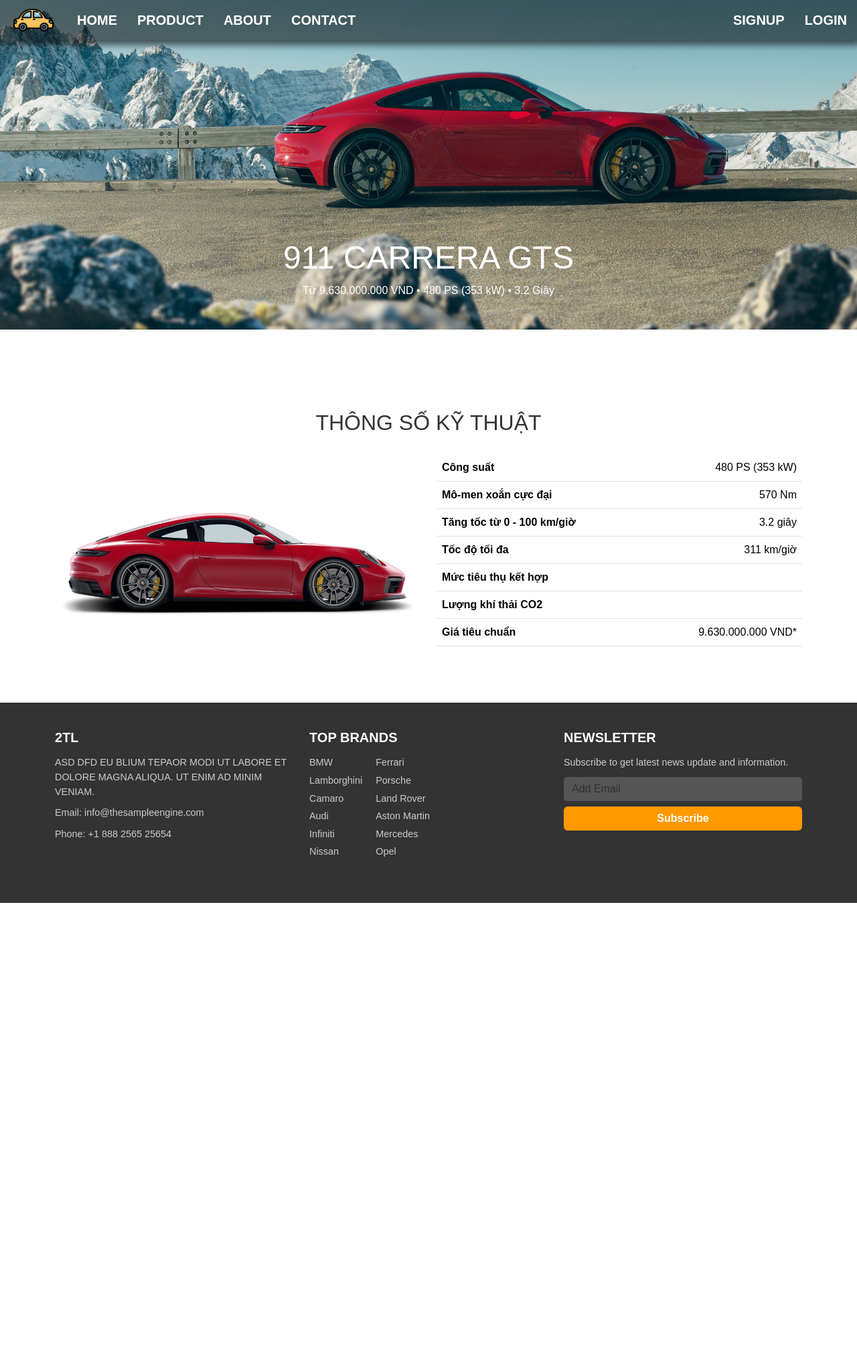
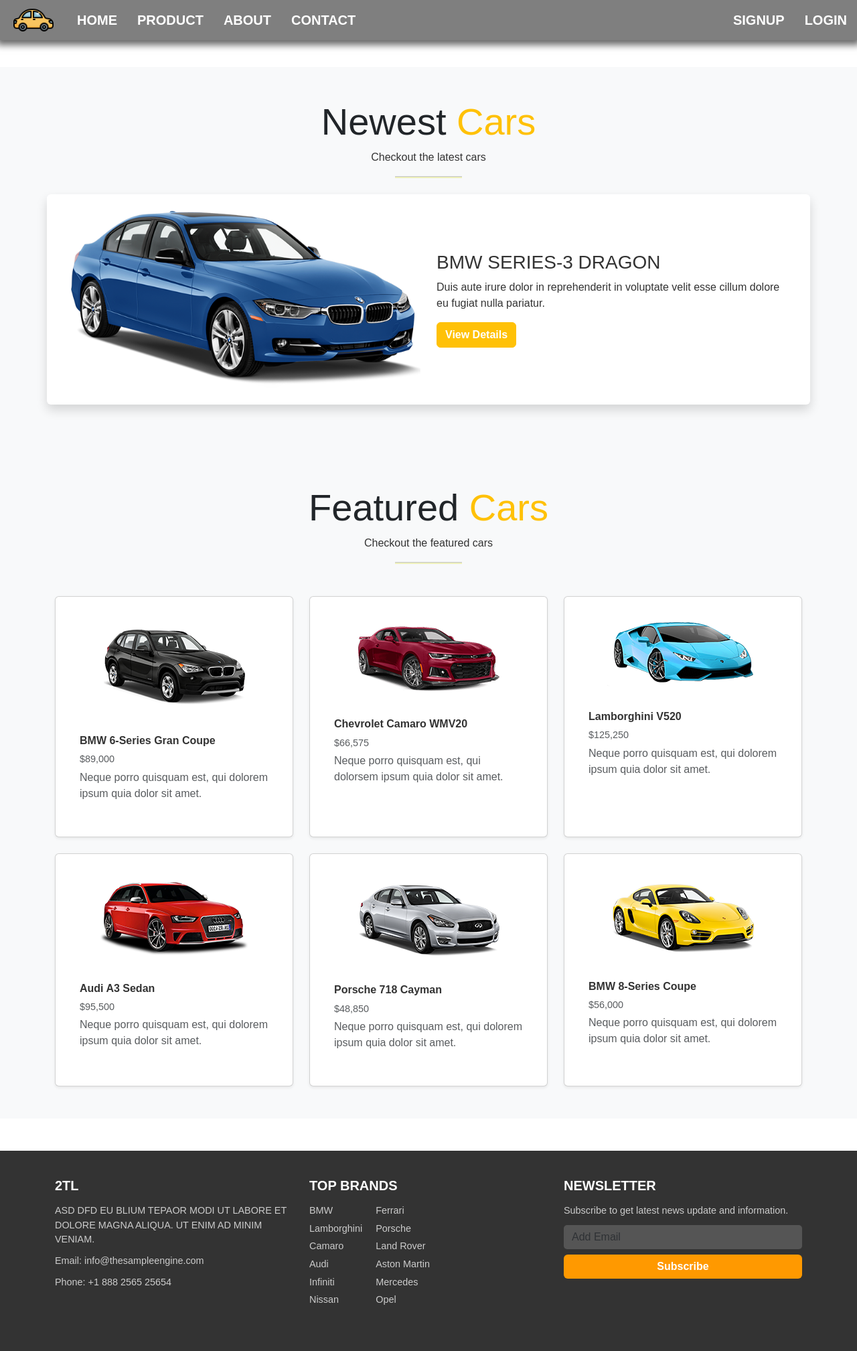
Before and after one commit to ducnhat24/WAD_GA03, a Node server app: page /product in a window 1280 px wide. Shown: the whole page at 67% size. Before the commit the page ends 1348 px from the top, so only its background shows below. Run offline with Node 20, Linux system fonts and the light colour scheme; some libraries are stand-ins or nearby versions; some web fonts are replaced.

Commit message:
handle routing with handlebars files

```diff
--- a/src/index.js
+++ b/src/index.js
@@ -18,6 +18,26 @@
     res.render('home');
 });
 
+app.get('/about_us', (req, res) => {
+    res.render('about_us');
+});
+
+app.get('/contact', (req, res) => {
+    res.render('contact');
+});
+
+app.get('/login', (req, res) => {
+    res.render('login');
+});
+
+app.get('/signup', (req, res) => {
+    res.render('signup');
+});
+
+app.get('/product/product_details', (req, res) => {
+    res.render('product_details');
+});
+
 app.listen(port, () => {
     console.log(`Example app listening at http://localhost:${port}`);
 });
--- a/src/views/layouts/main.handlebars
+++ b/src/views/layouts/main.handlebars
@@ -25,7 +25,7 @@
     <div class="header">
         <div class="header__logo">
             <div class="header__logo__wrapper">
-                <img src="./images/logo.png" alt="Logo">
+                <img src="/images/logo.png" alt="Logo">
             </div>
         </div>
 
@@ -38,7 +38,7 @@
                     <a href="/product">Product</a>
                 </div>
                 <div class="header__nav__item">
-                    <a href="/about">About</a>
+                    <a href="/about_us">About</a>
                 </div>
                 <div class="header__nav__item">
                     <a href="/contact">Contact</a>
--- a/src/views/product.handlebars
+++ b/src/views/product.handlebars
@@ -1,59 +1,88 @@
-<section class="product_banner">
-    <div class=".container-fluid">
-        <div class="row">
-            <div class="col-12 col-md-12">
-                <img src="/images/992-carrera-GTS-headbanner.jpg" alt="Car Banner" class="img-fluid">
+ <!-- Newest Cars Section -->
+<section class="newest-cars text-center py-5">
+    <div class="container">
+        <h2 class="display-4 text-dark">Newest <span class="text-warning">Cars</span></h2>
+        <p class="check_latest_text">Checkout the latest cars</p>
+        <hr class="newest-cars-divider">
+        <div class="row align-items-center my-4 shadow rounded p-4 bg-white">
+            <div class="col-md-6">
+                <a href="/product/product_details"><img src="../images/ncm2.png" alt="BMW Series-3" class="img-fluid"></a>
             </div>
-            <div class="banner__text col-12 col-md-6">
-                <h1>911 CARRERA GTS</h1>
-                <p>Từ 9.630.000.000 VND • 480 PS (353 kW) • 3.2 Giây</p>
+            <div class="col-md-6 text-start">
+                <h3>BMW SERIES-3 DRAGON</h3>
+                <p>Duis aute irure dolor in reprehenderit in voluptate velit esse cillum dolore eu fugiat nulla pariatur.</p>
+                <a href="/product/product_details"><button class="btn btn-warning text-white fw-bold">View Details</button></a>
             </div>
         </div>
     </div>
 </section>
 
-
-<!-- Car Specifications -->
-<section class="specifications">
+<!-- Featured Cars Section -->
+<section class="featured-cars text-center py-5 bg-light">
     <div class="container">
-        <div class="row">
-            <div class="product_details col-md-12">
-                <h2>THÔNG SỐ KỸ THUẬT</h2>
+        <h2 class="display-4 text-dark">Featured <span class="text-warning">Cars</span></h2>
+        <p class="check_latest_text">Checkout the featured cars</p>
+        <hr class="newest-cars-divider">
+        <div class="row row-cols-1 row-cols-md-2 row-cols-lg-3 g-4 mt-4">
+            <div class="col">
+                <div class="card h-100 shadow-sm">
+                    <a href="/product/product_details"><img src="../images/fc1.png" class="card-img-top" alt="BMW 6-Series"></a>
+                    <div class="card-body">
+                        <a href="/product/product_details"><h5 class="card-title">BMW 6-Series Gran Coupe</h5></a>
+                        <p class="card-text text-muted mb-1">$89,000</p>
+                        <p class="text-muted">Neque porro quisquam est, qui dolorem ipsum quia dolor sit amet.</p>
+                    </div>
+                </div>
             </div>
-            <div class="col-12 col-md-6">
-                <img src="../images/992_cerrera_GTS_details.png" alt="Car Exterior" class="img-fluid">
+            <div class="col">
+                <div class="card h-100 shadow-sm">
+                    <a href="/product/product_details"><img src="../images/fc2.png" class="card-img-top" alt="BMW 6-Series"></a>
+                    <div class="card-body">
+                        <a href="/product/product_details"><h5 class="card-title">Chevrolet Camaro WMV20</h5></a>
+                        <p class="card-text text-muted mb-1">$66,575</p>
+                        <p class="text-muted">Neque porro quisquam est, qui dolorsem ipsum quia dolor sit amet.</p>
+                    </div>
+                </div>
             </div>
-            <div class="col-12 col-md-6">
-                <table class="table specifications-table">
-                    <tr>
-                        <td class="detail">Công suất</td>
-                        <td class="info">480 PS (353 kW)</td>
-                    </tr>
-                    <tr>
-                        <td class="detail">Mô-men xoắn cực đại</td>
-                        <td class="info">570 Nm</td>
-                    </tr>
-                    <tr>
-                        <td class="detail">Tăng tốc từ 0 - 100 km/giờ</td>
-                        <td class="info">3.2 giây</td>
-                    </tr>
-                    <tr>
-                        <td class="detail">Tốc độ tối đa</td>
-                        <td class="info">311 km/giờ</td>
-                    </tr>
-                    <tr>
-                        <td class="detail">Mức tiêu thụ kết hợp</td>
-                        <td class="info"></td>
-                    </tr>
-                    <tr>
-                        <td class="detail">Lượng khí thải CO2</td>
-                        <td class="info"></td>
-                    </tr>
-                    <tr>
-                        <td class="detail">Giá tiêu chuẩn</td>
-                        <td class="info">9.630.000.000 VND*</td>
-                    </tr>
-                </table>
+            <div class="col">
+                <div class="card h-100 shadow-sm">
+                    <a href="/product/product_details"><img src="../images/fc3.png" class="card-img-top" alt="BMW 6-Series"></a>
+                    <div class="card-body">
+                        <a href="/product/product_details"><h5 class="card-title">Lamborghini V520</h5></a>
+                        <p class="card-text text-muted mb-1">$125,250</p>
+                        <p class="text-muted">Neque porro quisquam est, qui dolorem ipsum quia dolor sit amet.</p>
+                    </div>
+                </div>
+            </div>
+            <div class="col">
+                <div class="card h-100 shadow-sm">
+                    <a href="/product/product_details"><img src="../images/fc4.png" class="card-img-top" alt="BMW 6-Series"></a>
+                    <div class="card-body">
+                        <a href="/product/product_details"><h5 class="card-title">Audi A3 Sedan</h5></a>
+                        <p class="card-text text-muted mb-1">$95,500</p>
+                        <p class="text-muted">Neque porro quisquam est, qui dolorem ipsum quia dolor sit amet.</p>
+                    </div>
+                </div>
+            </div>
+            <div class="col">
+                <div class="card h-100 shadow-sm">
+                    <a href="/product/product_details"><img src="../images/fc5.png" class="card-img-top" alt="BMW 6-Series"></a>
+                    <div class="card-body">
+                        <a href="/product/product_details"><h5 class="card-title">Porsche 718 Cayman</h5></a>
+                        <p class="card-text text-muted mb-1">$48,850</p>
+                        <p class="text-muted">Neque porro quisquam est, qui dolorem ipsum quia dolor sit amet.</p>
+                    </div>
+                </div>
+            </div>
+            <div class="col">
+                <div class="card h-100 shadow-sm">
+                    <a href="/product/product_details"><img src="../images/fc6.png" class="card-img-top" alt="BMW 6-Series"></a>
+                    <div class="card-body">
+                        <a href="/product/product_details"><h5 class="card-title">BMW 8-Series Coupe</h5></a>
+                        <p class="card-text text-muted mb-1">$56,000</p>
+                        <p class="text-muted">Neque porro quisquam est, qui dolorem ipsum quia dolor sit amet.</p>
+                    </div>
+                </div>
             </div>
         </div>
     </div>
```
Also changed, not shown: src/views/about_us.handlebars (added, +25 -0 lines), src/views/contact.handlebars (added, +90 -0 lines), src/views/login.handlebars (added, +33 -0 lines), src/views/product_details.handlebars (added, +61 -0 lines), src/views/signup.handlebars (added, +39 -0 lines).
